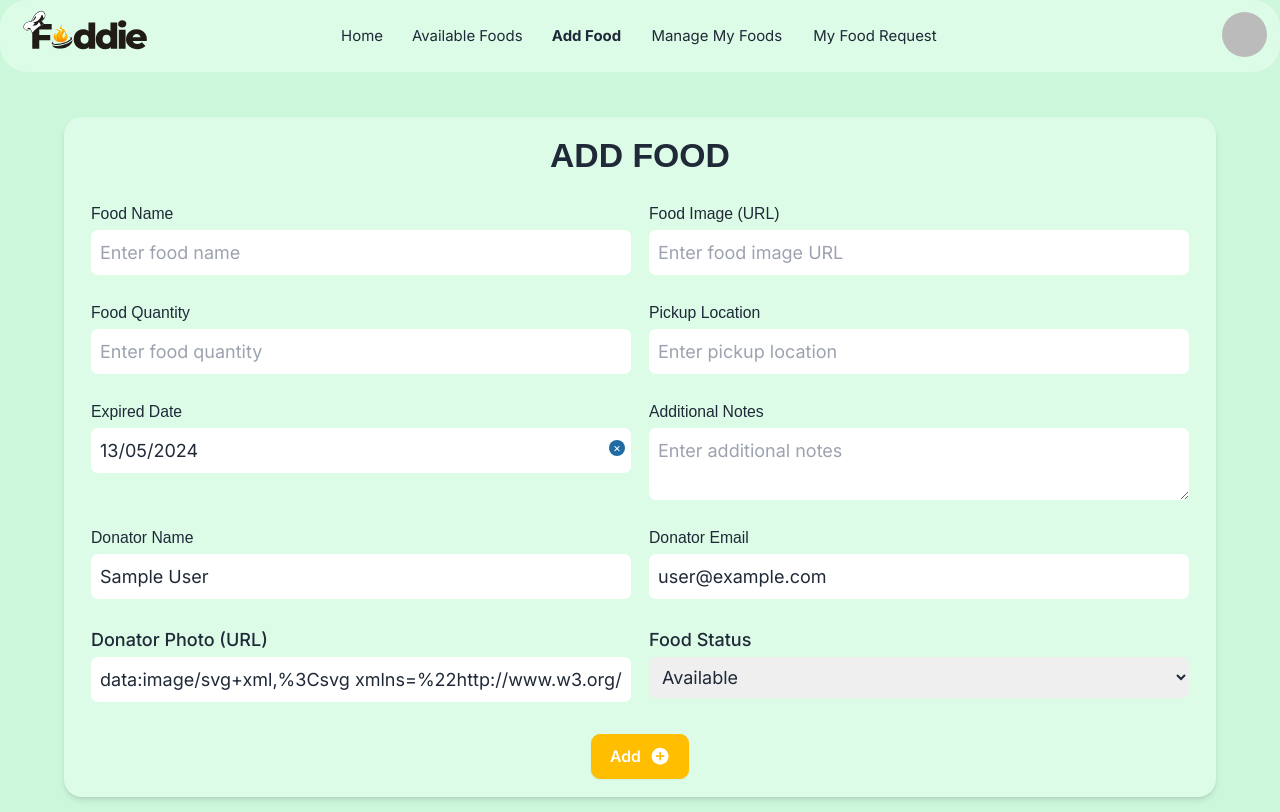
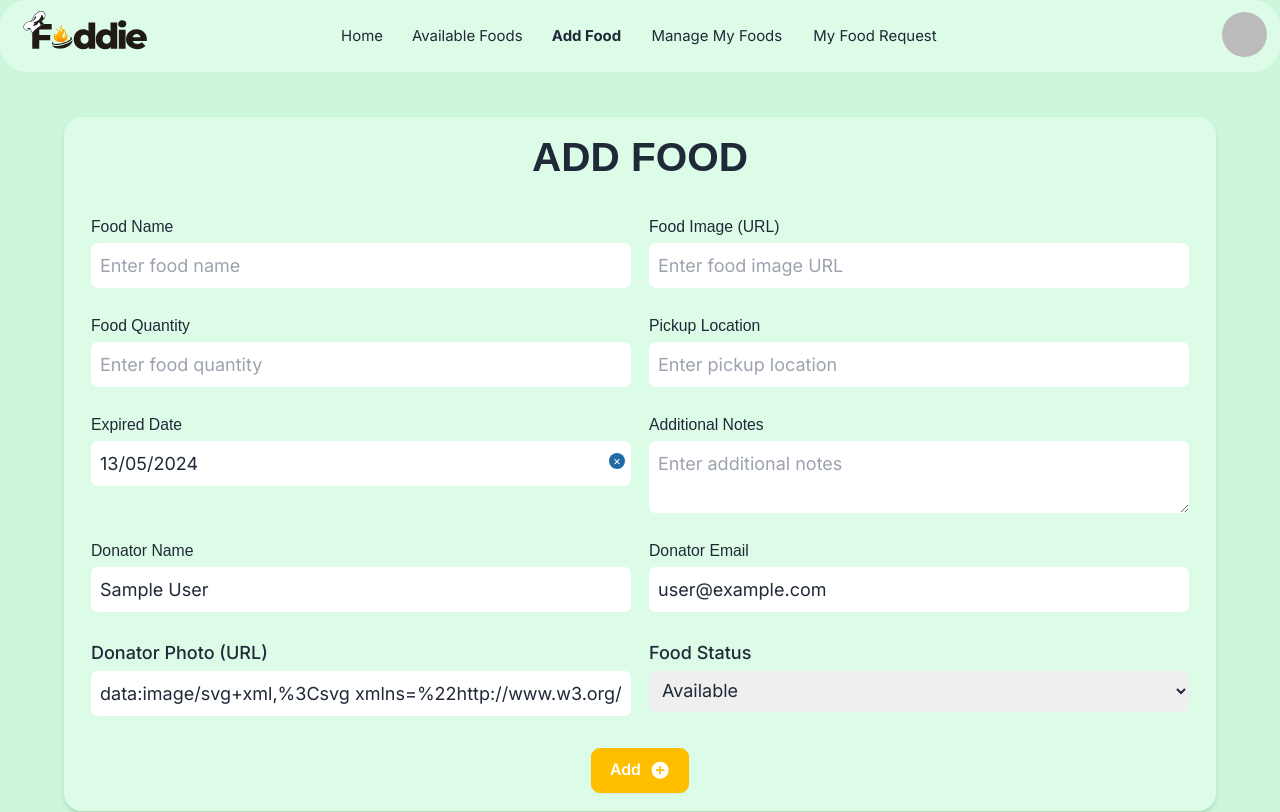
Before and after one commit to Israfil6580/Foodie_Client, a React (Vite) app: page /add-food in a window 1280 px wide. Shown: the top 812 px of the page. Built offline with nearby package versions, Linux system fonts and the light colour scheme; no server answers; sample sign-in values are in the browser's storage; a web font is replaced by a local one.

Commit message:
revision Done

```diff
--- a/src/pages/AddFood.jsx
+++ b/src/pages/AddFood.jsx
@@ -77,7 +77,16 @@ function AddFood() {
                     transition={{ delay: 0.2 }}
                 >
                     <div className="text-center">
-                        <h1 className="font-title uppercase text-2xl lg:text-3xl font-bold pb-6">Add Food</h1>
+                        <motion.h1
+                            className="font-title uppercase text-3xl lg:text-4xl font-bold mb-8"
+                            initial={{ opacity: 0, scale: 0.9 }}
+                            animate={{ opacity: 1, scale: 1 }}
+                            transition={{ duration: 0.1 }}
+                            whileHover={{ scale: 1.1 }}
+                            whileTap={{ scale: 0.9 }}
+                        >
+                            Add Food
+                        </motion.h1>
                     </div>
 
                     <form onSubmit={handleAddFood}>
--- a/src/pages/ManageFood.jsx
+++ b/src/pages/ManageFood.jsx
@@ -28,9 +28,8 @@ const ManageFood = () => {
         axios(`https://server-five-coral.vercel.app/food/${id}`)
             .then(response => {
                 if (response?.data) {
-                    setSingleUpdate(response.data);
+                    setSingleUpdate(...response.data);
                 }
-                getData();
             })
             .catch(error => {
                 console.error("Error fetching single purpose:", error);
@@ -38,13 +37,12 @@ const ManageFood = () => {
     };
 
     useEffect(() => {
-        if (singleUpdate.expireDate) {
+        if (singleUpdate?.expireDate) {
             setStartDate(new Date(singleUpdate.expireDate));
         } else {
             setStartDate('');
         }
     }, [singleUpdate]);
-
 
     const handleUpdateFood = async (e) => {
         e.preventDefault();
@@ -68,6 +66,7 @@ const ManageFood = () => {
                         document.getElementById('my_modal_3').close();
                         toast.success("Update successful");
                         getData();
+                        form.reset();
                     } else {
                         setLoading(false)
                         document.getElementById('my_modal_3').close();
@@ -80,8 +79,8 @@ const ManageFood = () => {
                 toast.error("An error occurred while updating");
                 setLoading(false); // Hide loading indicator in case of error
             });
+    };
 
-    };
 
     const handleDelete = (id) => {
         Swal.fire({
--- a/src/pages/MyRequestFood.jsx
+++ b/src/pages/MyRequestFood.jsx
@@ -47,7 +47,16 @@ const MyRequestFood = () => {
             </Helmet>
             <div className="flex justify-center flex-col items-center px-2">
                 <div className="text-center">
-                    <h1 className="font-title uppercase text-3xl lg:text-4xl font-bold py-10">my&nbsp;&nbsp;food&nbsp;&nbsp;request</h1>
+                    <motion.h1
+                        className="font-title uppercase text-3xl lg:text-4xl font-bold my-10"
+                        initial={{ opacity: 0, scale: 0.9 }}
+                        animate={{ opacity: 1, scale: 1 }}
+                        transition={{ duration: 0.1 }}
+                        whileHover={{ scale: 1.1 }}
+                        whileTap={{ scale: 0.9 }}
+                    >
+                        my&nbsp;&nbsp;food&nbsp;&nbsp;request
+                    </motion.h1>
                 </div>
                 <div className="grid lg:grid-cols-3 md:grid-cols-2 grid-cols-1 gap-4 pb-20">
                     {allMyRequest.map(req => {
@@ -56,12 +65,12 @@ const MyRequestFood = () => {
                             <motion.div
                                 key={_id}
                                 className="card w-auto bg-green-100"
-
-                                whileTap={{ scale: 0.95 }}
                                 initial={{ opacity: 0, scale: 0.5 }}
                                 animate={{ opacity: 1, scale: 1 }}
                                 exit={{ opacity: 0, scale: 0.5 }}
-                                transition={{ duration: 0.3 }}
+                                transition={{ duration: 0.1 }}
+                                whileHover={{ scale: 1.05 }}
+                                whileTap={{ scale: 1 }}
                             >
                                 <div className="card-body">
                                     <div>
```
